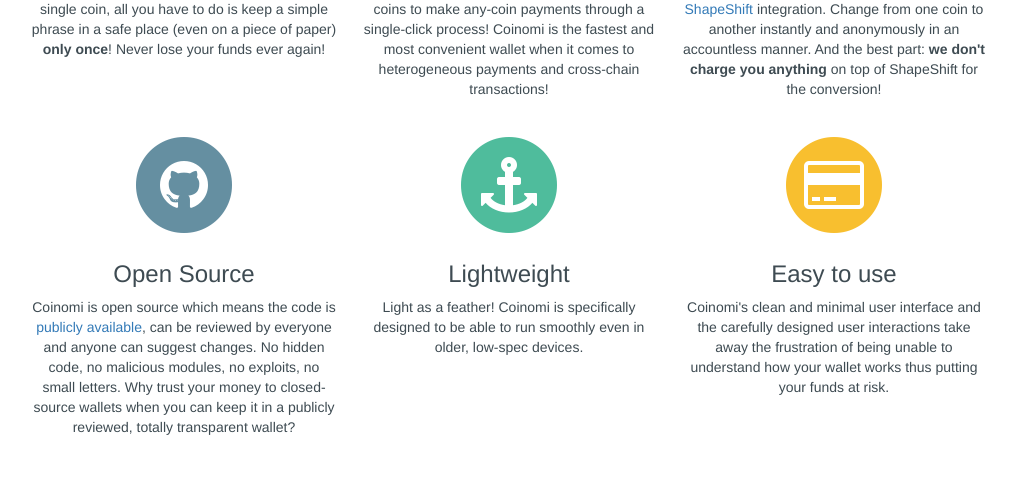
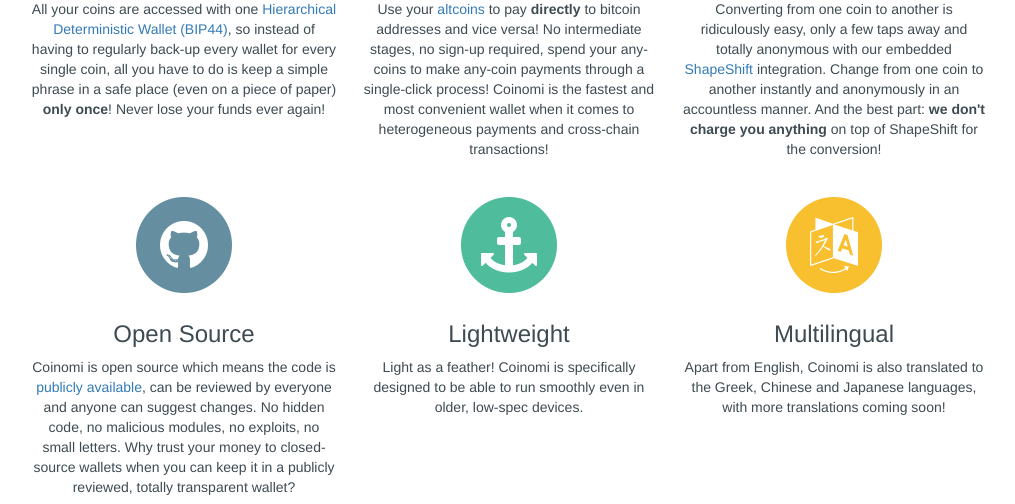
Before and after one commit to spassion/coinomi.github.io, a Jekyll site: the page built from index.html, in a window 1280 px wide and 900 px high, scrolled down 1888 px, cut to the strip 0-504 px from the top of the window. Shown: the whole strip, without its empty margins (131-1146 px from the left). Built offline with Jekyll 4.4.1, drawn with Linux system fonts in a browser that asks for light colours; nearby versions of some CDN libraries; Markdown is read by kramdown in place of the engine named in the settings; some of the changed text lies outside the part shown.

Commit message:
Updated supported coins and features

```diff
--- a/index.html
+++ b/index.html
@@ -41,9 +41,13 @@
                 <a href="http://monacoin.org/" target="_blank">Monacoin</a>,
                 <a href="http://www.digibyte.co/" target="_blank">Digibyte</a>,
                 <a href="http://digitalcoin.co/" target="_blank">Digitalcoin</a>,
-                <a href="http://www.neoscoin.com/" target="_blank">Neoscoin</a>
+                <a href="http://www.neoscoin.com/" target="_blank">Neoscoin</a>,
+                <a href="https://namecoin.info/" target="_blank">Namecoin</a>,
+                <a href="https://bitcointalk.org/index.php?topic=705446.0" target="_blank">Vpncoin</a>,
+                <a href="https://vertcoin.org/" target="_blank">Vertcoin</a>,
+                <a href="http://getjumbucks.com/" target="_blank">Jumbucks</a>
                 </strong>and<strong>
-                <a href="http://cannacoin.cc/" target="_blank">Cannacoin</a></strong>. More to follow soon!</p>
+                <a href="http://cannacoin.cc/" target="_blank">Cannacoin</a></strong>. <br /><br />More coin integrations coming soon!</p>
         </div>
     </div>
     <hr>
@@ -146,7 +150,7 @@
                     <p>Light as a feather! Coinomi is specifically designed to be able to run smoothly even in older, low-spec devices.</p>
                 </div>
 
-                <div class="col-sm-4 feature">
+                <!--<div class="col-sm-4 feature">
                     <span class="fa-stack fa-4x"><i class="fa fa-circle fa-stack-2x cnm-color9"></i> <i class=
                     "fa fa-credit-card fa-stack-1x fa-inverse"></i></span>
 
@@ -154,6 +158,15 @@
 
                     <p>Coinomi's clean and minimal user interface and the carefully designed user interactions take away the frustration of being
                     unable to understand how your wallet works thus putting your funds at risk.</p>
+                </div>-->
+
+                <div class="col-sm-4 feature">
+                    <span class="fa-stack fa-4x"><i class="fa fa-circle fa-stack-2x cnm-color9"></i> <i class=
+                    "fa fa-language fa-stack-1x fa-inverse"></i></span>
+
+                    <h3>Multilingual</h3>
+
+                    <p>Apart from English, Coinomi is also translated to the Greek, Chinese and Japanese languages, with more translations coming soon!</p>
                 </div>
             </div>
         </div>
```
